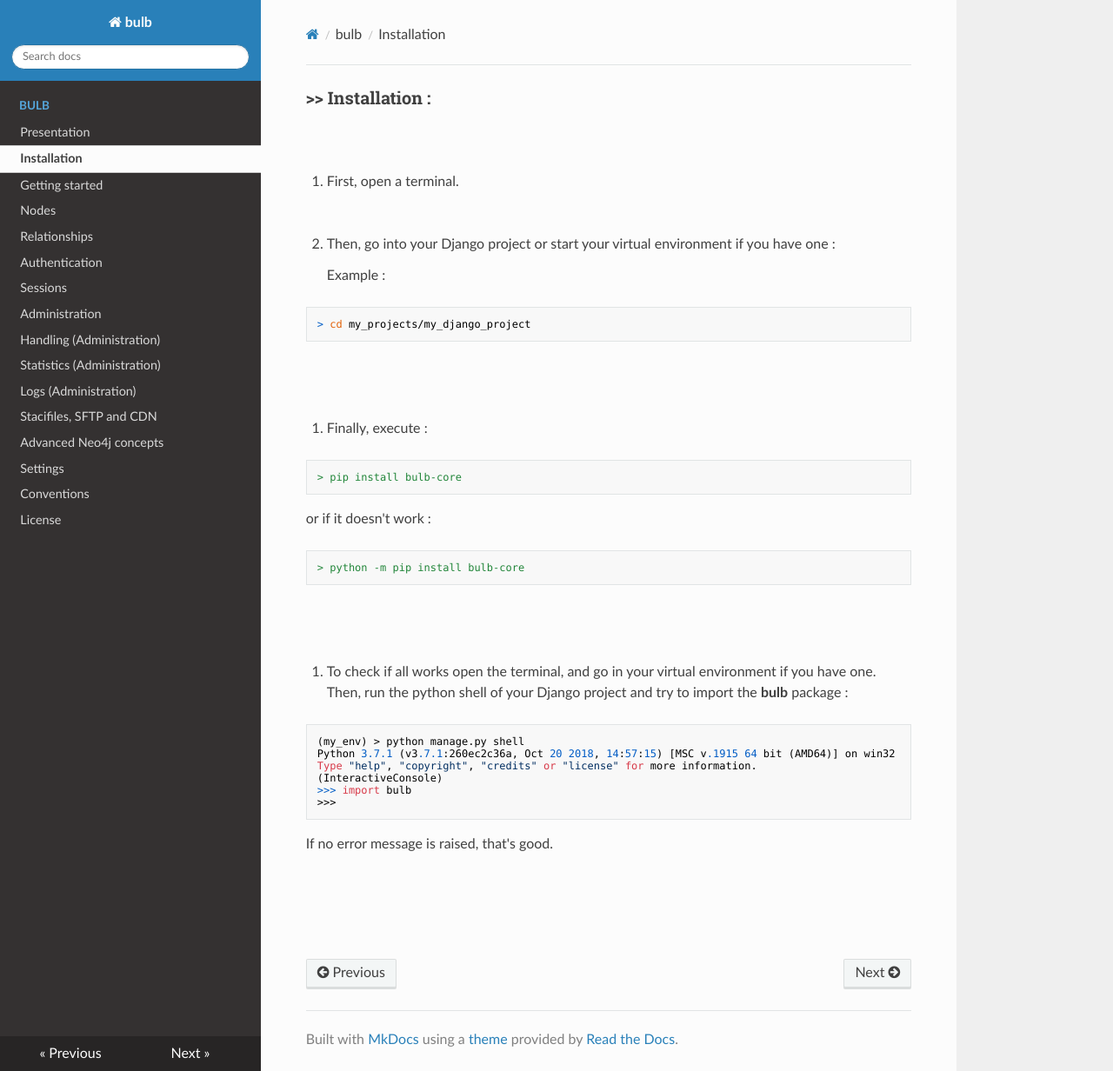
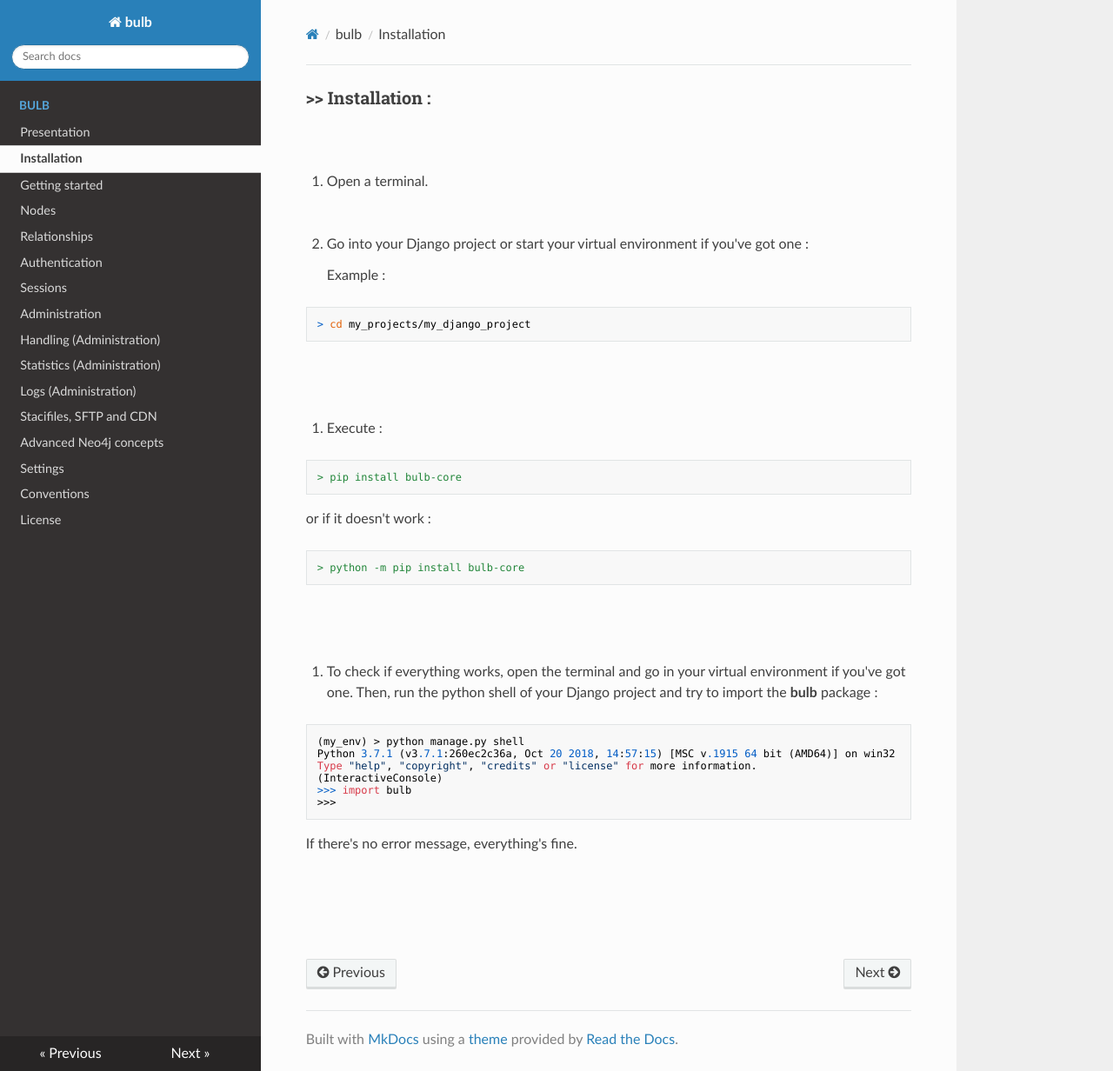
Before and after one commit to LilaRest/bulb, an MkDocs documentation site: the page built from bulb_docs/installation.md, in a window 1280 px wide and 1232 px high. Shown: the whole window at 87% size. Built offline with MkDocs 1.6.1, drawn with Linux system fonts in a browser that asks for light colours; nearby versions of some CDN libraries.

Commit message:
Update installation.md

````diff
--- a/bulb_docs/installation.md
+++ b/bulb_docs/installation.md
@@ -1,12 +1,12 @@
 ### >> Installation :
 <br/>
 
-1. First, open a terminal.
+1. Open a terminal.
 <br/>
 <br/>
 <br/>
 
-2. Then, go into your Django project or start your virtual environment if you have one :
+2. Go into your Django project or start your virtual environment if you've got one :
 
     Example :
 
@@ -16,7 +16,7 @@
 <br/>
 <br/>
 
-3. Finally, execute :
+3. Execute :
 
 ```
 > pip install bulb-core
@@ -29,7 +29,7 @@ or if it doesn't work :
 <br/>
 <br/>
 
-4. To check if all works open the terminal, and go in your virtual environment if you have one. Then, run the python shell of your Django project and try to import the **bulb** package :
+4. To check if everything works, open the terminal and go in your virtual environment if you've got one. Then, run the python shell of your Django project and try to import the **bulb** package :
 
 ```
 (my_env) > python manage.py shell
@@ -40,7 +40,7 @@ Type "help", "copyright", "credits" or "license" for more information.
 >>>
 ```
 
-   If no error message is raised, that's good.
+   If there's no error message, everything's fine.
 <br/>
 <br/>
 <br/>
````
